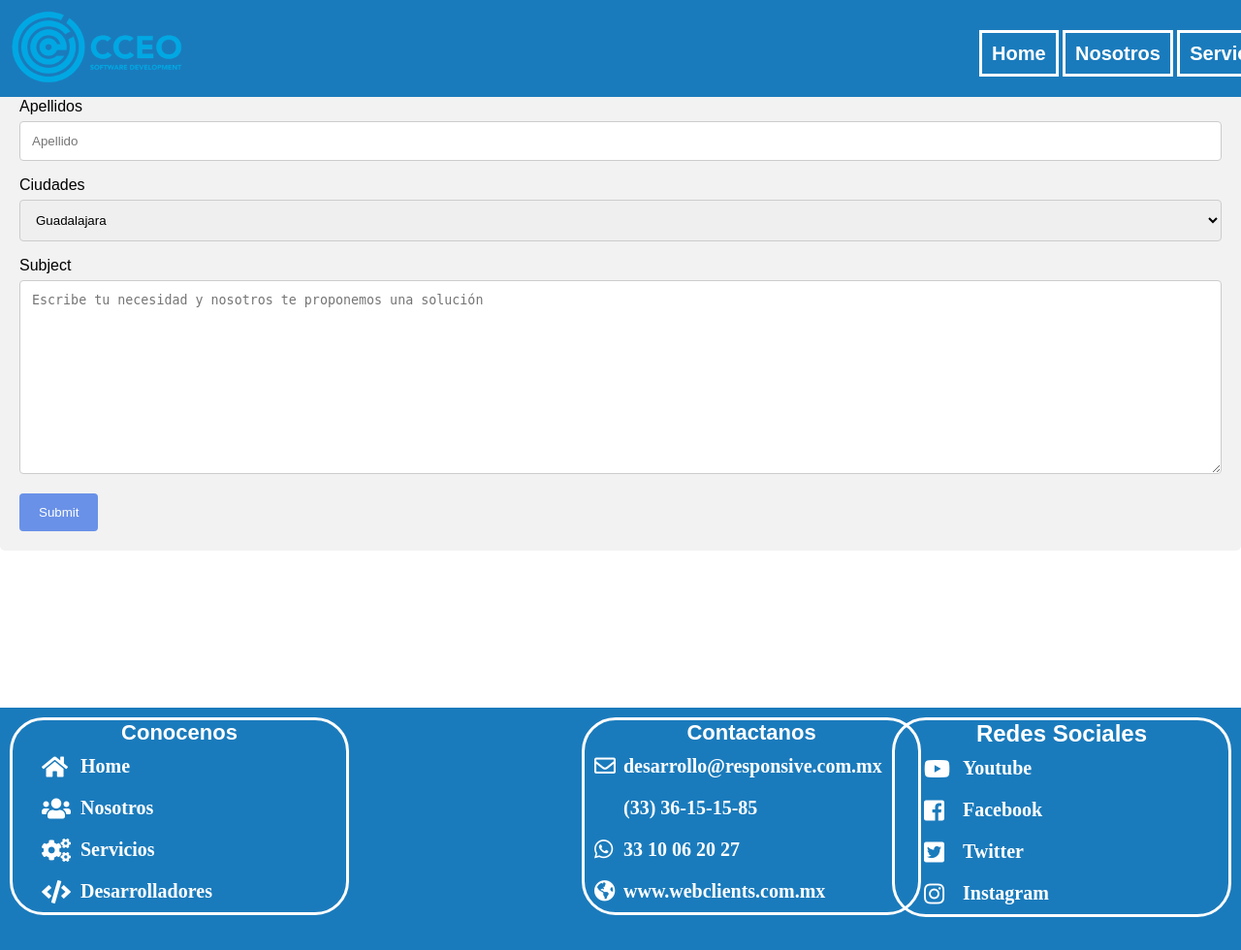
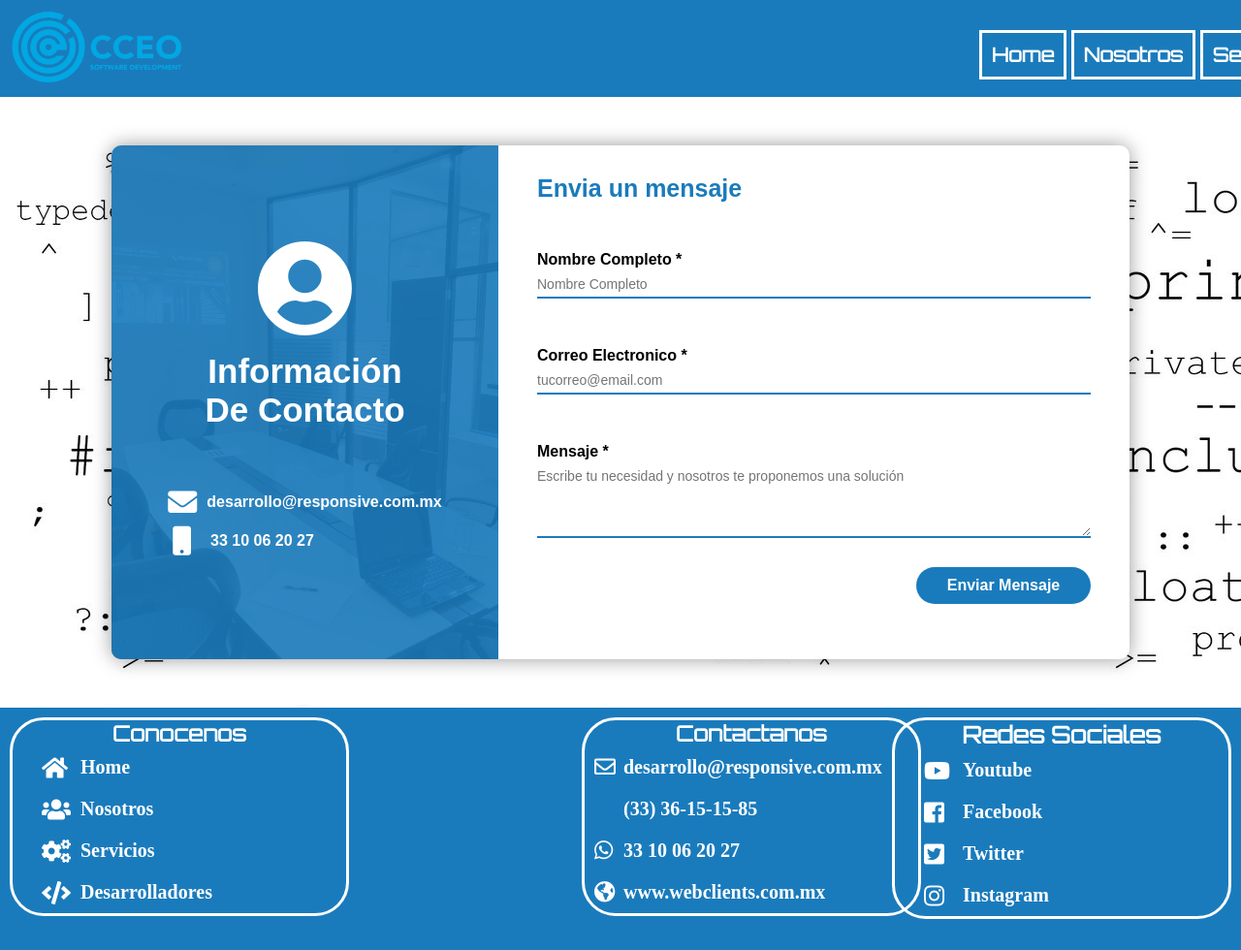
Before and after one commit to Davidpacheco1/219-1.PII-WebClients, a PHP site: page /html/contact.html in a window 1280 px wide. Shown: the whole page at 97% size. Run offline with PHP 8.4, Linux system fonts and the light colour scheme; some libraries are stand-ins or nearby versions.

Commit message:
front end terminated

```diff
--- a/css/contact.css
+++ b/css/contact.css
@@ -1,32 +1,162 @@
-body {font-family: 'Rubik', sans-serif;}
-* {box-sizing: border-box;}
-
-input[type=text], select, textarea {
+.contenido-contact {
+    position: relative;
+    top: 100px;
     width: 100%;
-    padding: 12px;
-    border: 1px solid #ccc;
-    border-radius: 4px;
-    box-sizing: border-box;
-    margin-top: 6px;
-    margin-bottom: 16px;
-    resize: vertical;
+    height: 630px;
+    font-family: 'Montserrat', sans-serif;
+    background-image: url(/img/img-contacto-fondo.jpg);
 }
 
-input[type=submit] {
-    background-color: rgb(105, 145, 232);
-    color: white;
-    padding: 12px 20px;
+/*Formulario*/
+
+:focus{
+    outline: none;
+}
+
+.form_wrap {
+    width: 1050px;
+    height: 530px;
+    margin: 50px auto;
+    display: flex;
+
+    background: #fff;
+    border-radius: 10px;
+    overflow: hidden;
+    box-shadow: 0px 0px 20px rgba(0, 0, 0, 0.4);
+}
+
+/*Información de Contacto*/
+
+.info-contact::before{
+    content: '';
+    width: 100%;
+    height: 100%;
+
+    position: absolute;
+    top: 0;
+    left: 0;
+
+    background: #1A7BBC;
+    opacity: 0.9;
+}
+
+.info-contact{
+    width: 38%;
+    position: relative;
+
+    display: flex;
+    flex-direction: column;
+    align-items: center;
+    justify-content: center;
+
+    background-image: url('/img/img-fondo-formulario.png');
+    background-size: cover;
+    background-position: center center;
+}
+
+.info-title, .info_items{
+    position: relative;
+    z-index: 2;
+    color: #fff;
+}
+
+.info-title{
+    margin-bottom: 60px;
+
+}
+
+.info-title span{
+    font-size: 100px;
+    display: block;
+    text-align: center;
+    margin-bottom: 15px;
+}
+
+.info-title h2{
+    font-size: 35px;
+    text-align: center;
+}
+
+.info_items p{
+    display: flex;
+    align-items: center;
+
+    font-size: 16px;
+    font-weight: 600;
+    margin-bottom: 10px;
+}
+
+.info_items p:nth-child(1) span{
+    font-size: 30px;
+    margin-right: 10px;
+}
+
+.info_items p:nth-child(2) span{
+    font-size: 30px;
+    margin-right: 20px;
+    margin-left: 5px;
+}
+
+/*Formulario de Contacto*/
+
+form.form-contact{
+    width: 62%;
+    padding: 30px 40px;
+}
+
+form.form-contact h2{
+    font-size: 25px;
+    font-weight: 600;
+    color: #1A7BBC;
+    margin-bottom: 30px;
+}
+
+form.form-contact .user_info{
+    display: flex;
+    flex-direction: column;
+}
+
+form.form-contact label{
+    font-weight: 600;
+    padding-top: 20px;
+}
+
+form.form-contact input, form.form-contact textarea{
+    width: 100%;
+    padding: 8px 0px 5px;
+    margin-bottom: 30px;
+
     border: none;
-    border-radius: 4px;
+    border-bottom: 2px solid #1A7BBC;
+
+    font-family: 'Montserrat', sans-serif;
+    color: #5A5A5A;
+    font-size: 14px;
+    font-weight: 400;
+}
+
+form.form-contact textarea{
+    max-width: 100%;
+    min-width: 100%;
+    height: 80px;
+    max-height: 100px;
+}
+
+form.form-contact input[type="button"]{
+    width: 180px;
+    background: #1A7BBC;
+    padding: 10PX;
+    border: none;
+    border-radius: 25px;
+
+    align-self: flex-end;
+
+    color: #fff;
+    font-size: 16px;
+    font-weight: 600;
     cursor: pointer;
 }
 
-input[type=submit]:hover {
-    background-color: #45a049;
+form.form-contact input[type="button"]:hover{
+    background: #0B5587;
 }
-
-.container {
-    border-radius: 5px;
-    background-color: #f2f2f2;
-    padding: 20px;
-}
--- a/css/estilos.css
+++ b/css/estilos.css
@@ -17,7 +17,7 @@ header {
     left: 0;
     padding: 0px;
     background: #1A7BBC;
-    z-index: 1;
+    z-index: 3;
 }
 
 header img {
--- a/html/about.html
+++ b/html/about.html
@@ -34,9 +34,9 @@
                 <h1>WebClients</h1>
             </div>
             <div class="contenido">
-                <p>Nosotros somos una empresa de desarrollo de software consolidada en el mercado, buscando siempre la satisfaccion de nuestros clientes en base a la calidad puesta en nuestros servicios.
+                <p>Somos una empresa vanguardista de desarrollo de software consolidada en el mercado, buscando siempre la satisfaccion de nuestros clientes en base a la calidad puesta en nuestros servicios.
                 </p><br>
-                <p>WebClients esta siempre en busca de la mejora continua capacitando a nuestros solaboradores, e implementando las tecnologías mas inovadoras existente en el mercado.</p><br>
+                <p>WebClients esta siempre en busca de la mejora continua capacitando a nuestros colaboradores, e implementando las tecnologías mas inovadoras existente en el mercado.</p><br>
                 <p>WebClients Cuenta con certificaciones en:</p><br>
                 <ul>
                     <span class="far fa-arrow-alt-circle-right"></span><i>SCRUM</i>
--- a/html/contact.html
+++ b/html/contact.html
@@ -25,29 +25,40 @@
         </nav>
     </header>
 
-    <div class="Contenido">
-    <div class="container">
-        <form action="/">
-            <label for="fname">Nombre</label>
-            <input type="text" id="fname" name="firstname" placeholder="Nombre">
+    <div class="contenido-contact">
 
-            <label for="lname">Apellidos</label>
-            <input type="text" id="lname" name="lastname" placeholder="Apellido">
+      <div class="form_wrap">
 
-            <label for="country">Ciudades</label>
-            <select id="country" name="country">
-                <option value="australia">Guadalajara</option>
-                <option value="canada">San Luis</option>
-                <option value="usa">Colima</option>
-            </select>
+       <section class="info-contact">
+           <section class="info-title">
+               <span class="fa fa-user-circle"></span>
+               <h2>Información<br>De Contacto</h2>
+           </section>
+           <section class="info_items">
+               <p><span class="fa fa-envelope"></span>desarrollo@responsive.com.mx</p>
+               <p><span class="fa fa-mobile"></span>33 10 06 20 27</p>
+           </section>
+       </section>
 
-            <label for="subject">Subject</label>
-            <textarea id="subject" name="subject" placeholder="Escribe tu necesidad y nosotros te proponemos una solución" style="height:200px"></textarea>
+        <form action="/" class="form-contact" method="post">
+            <h2>Envia un mensaje</h2>
+            <div class="user_info">
 
-            <input type="submit" value="Submit">
+                <label for="name">Nombre Completo *</label>
+                <input type="text" id="name" name="name" placeholder="Nombre Completo">
+
+                <label for="email">Correo Electronico *</label>
+                <input type="email" id="email" name="email" placeholder="tucorreo@email.com">
+
+                <label for="subject">Mensaje *</label>
+                <textarea id="subject" name="subject" placeholder="Escribe tu necesidad y nosotros te proponemos una solución"></textarea>
+
+                <input type="button" value="Enviar Mensaje" id="submit">
+            </div>
         </form>
-    </div>
-    </div>
+
+        </div>
+
     </div>
 
     <footer>
@@ -72,14 +83,14 @@
                     <a href="/html/services.html">
                         <span id="servicios" class="fas fa-cogs"></span>
                         <li>Servicios</li>
-                </a>
+                    </a>
                 </div>
 
                 <div>
                     <a href="/html/contact.html">
                         <span id="desarrolladores" class="fas fa-code"></span>
                         <li>Desarrolladores</li>
-                </a>
+                    </a>
                 </div>
 
             </ul>
@@ -118,14 +129,14 @@
                     <a href="https://twitter.com/?lang=es" target="_blank">
                         <span id="twitter" class="fab fa-twitter-square"></span>
                         <li>Twitter</li>
-                </a>
+                    </a>
                 </div>
 
                 <div>
                     <a href="https://www.instagram.com/?hl=es-la" target="_blank">
                         <span id="instagram" class="fab fa-instagram"></span>
                         <li>Instagram</li>
-                </a>
+                    </a>
                 </div>
 
             </ul>
```
Also changed, not shown: css/services.css (+85 -3 lines), html/services.html (+18 -6 lines), img/img-contacto-fondo.jpg (added), img/img-fondo-formulario.png (added), img/img-servicios-1.jpg (added), img/img-servicios-2.png (added), img/img-servicios-3.jpg (added), img/img-servicios-4.jpg (added).
